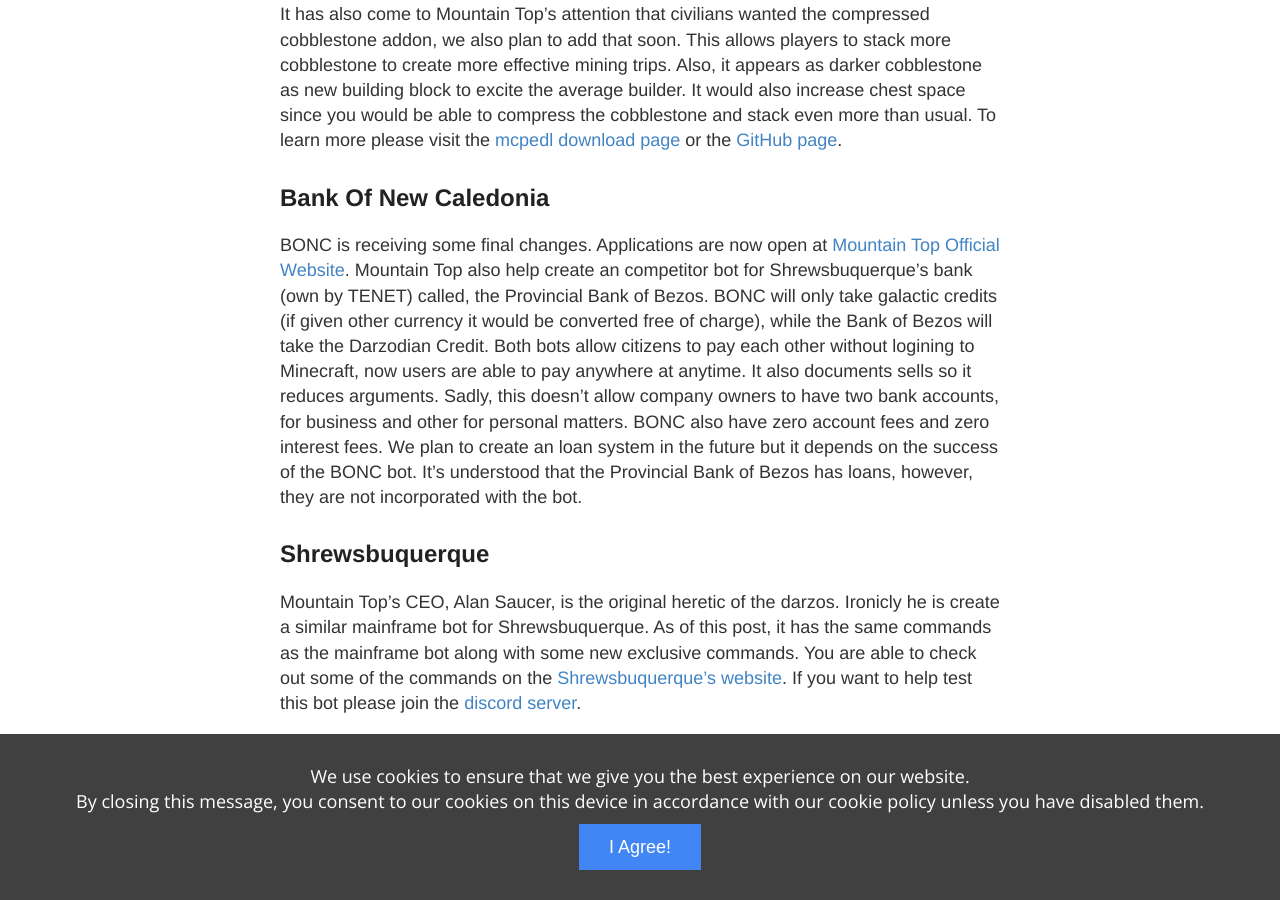
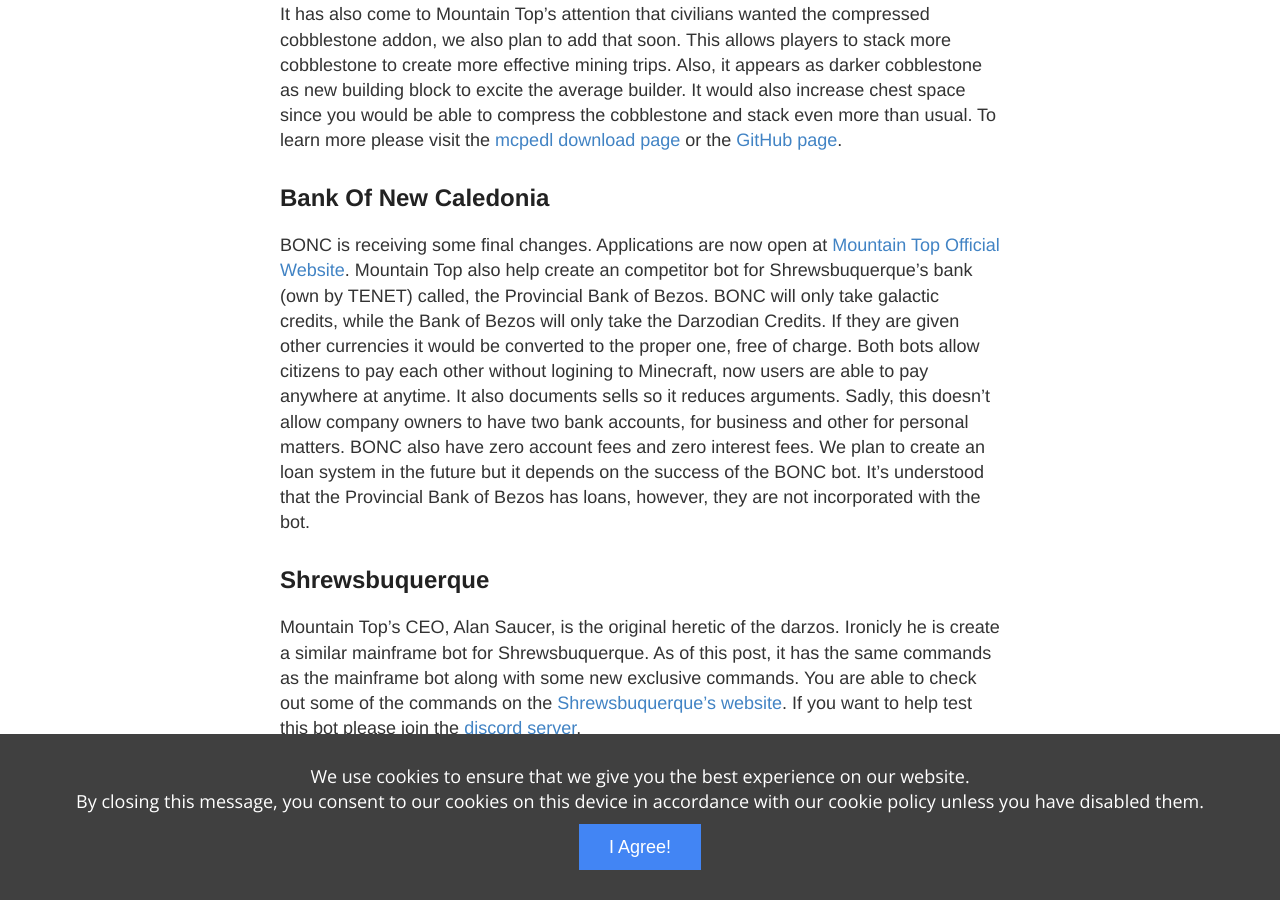
Before and after one commit to NewCaledoniaDevTeam/MountainMessage, a Jekyll site: the page built from _posts/2021-5-6-New-Addons.md, in a window 1280 px wide and 900 px high, scrolled down 1284 px. Built offline with Jekyll 4.4.1, drawn with Linux system fonts in a browser that asks for light colours; comment, search, counter and statistics services are not loaded; some of the changed text lies outside the part shown; grey boxes are pictures that could not be loaded.

Commit message:
Update 2021-5-6-New-Addons.md

```diff
--- a/_posts/2021-5-6-New-Addons.md
+++ b/_posts/2021-5-6-New-Addons.md
@@ -25,7 +25,7 @@
 
 ## Bank Of New Caledonia
 
-BONC is receiving some final changes. Applications are now open at [Mountain Top Official Website](https://mountaintopofficial.ml/bonc/). Mountain Top also help create an competitor bot for Shrewsbuquerque's bank (own by TENET) called, the Provincial Bank of Bezos. BONC will only take galactic credits (if given other currency it would be converted free of charge), while the Bank of Bezos will take the Darzodian Credit. Both bots allow citizens to pay each other without logining to Minecraft, now users are able to pay anywhere at anytime. It also documents sells so it reduces arguments. Sadly, this doesn't allow company owners to have two bank accounts, for business and other for personal matters. BONC also have zero account fees and zero interest fees. We plan to create an loan system in the future but it depends on the success of the BONC bot. It's understood that the Provincial Bank of Bezos has loans, however, they are not incorporated with the bot.
+BONC is receiving some final changes. Applications are now open at [Mountain Top Official Website](https://mountaintopofficial.ml/bonc/). Mountain Top also help create an competitor bot for Shrewsbuquerque's bank (own by TENET) called, the Provincial Bank of Bezos. BONC will only take galactic credits, while the Bank of Bezos will only take the Darzodian Credits. If they are given other currencies it would be converted to the proper one, free of charge. Both bots allow citizens to pay each other without logining to Minecraft, now users are able to pay anywhere at anytime. It also documents sells so it reduces arguments. Sadly, this doesn't allow company owners to have two bank accounts, for business and other for personal matters. BONC also have zero account fees and zero interest fees. We plan to create an loan system in the future but it depends on the success of the BONC bot. It's understood that the Provincial Bank of Bezos has loans, however, they are not incorporated with the bot.
 
 ## Shrewsbuquerque
 
```
